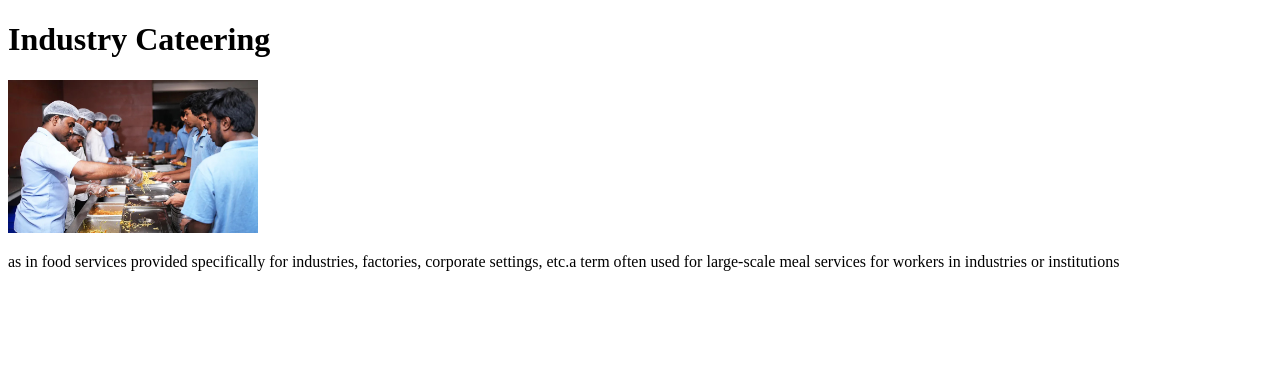
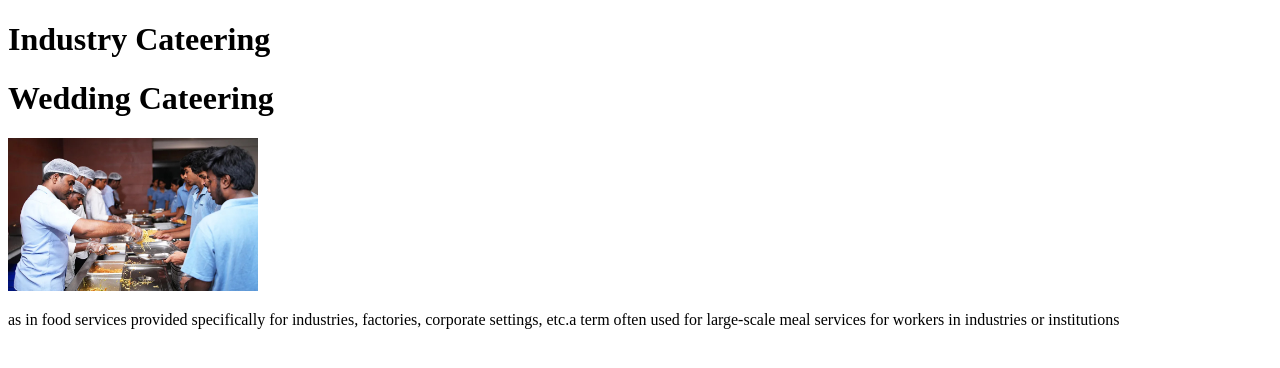
Before and after one commit to ssk1329/HTML, a plain HTML site: page index.html in a window 1280 px wide. Drawn offline with Linux system fonts and the light colour scheme.

Commit message:
added new name

```diff
--- a/index.html
+++ b/index.html
@@ -7,6 +7,7 @@
 </head>
 <body>
     <h1>Industry Cateering</h1>
+    <h1>Wedding Cateering</h1>
     <img width="250px" src="h.jpg" alt="">
     <p>as in food services provided specifically for industries, factories, corporate settings, etc.a term often used for large-scale meal services for workers in industries or institutions</p>
 
```
